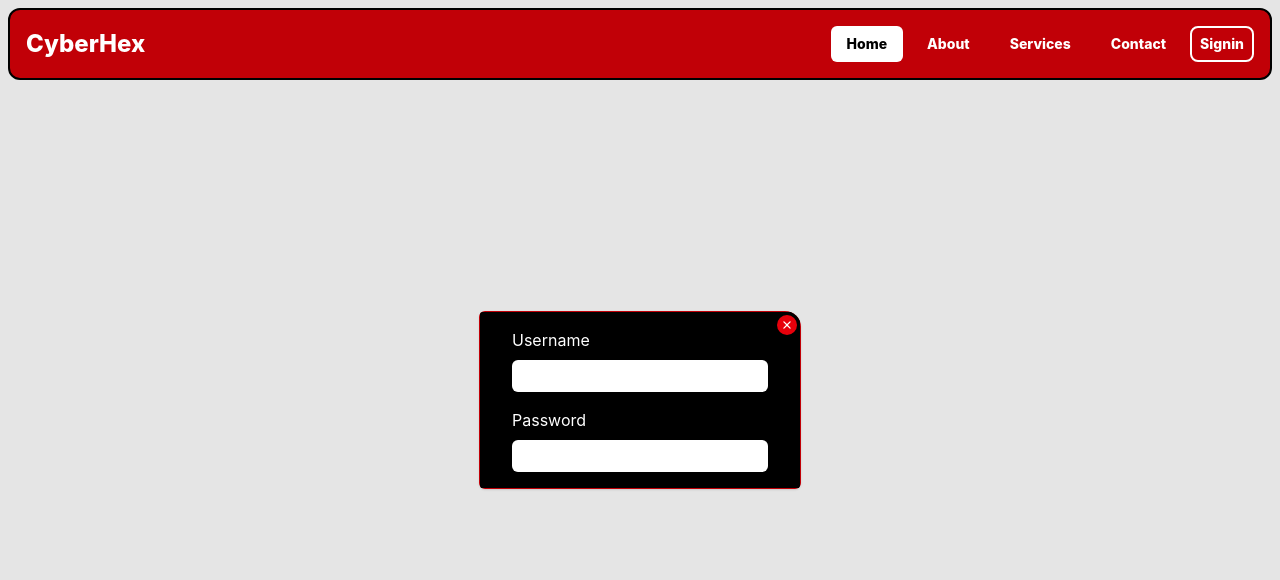
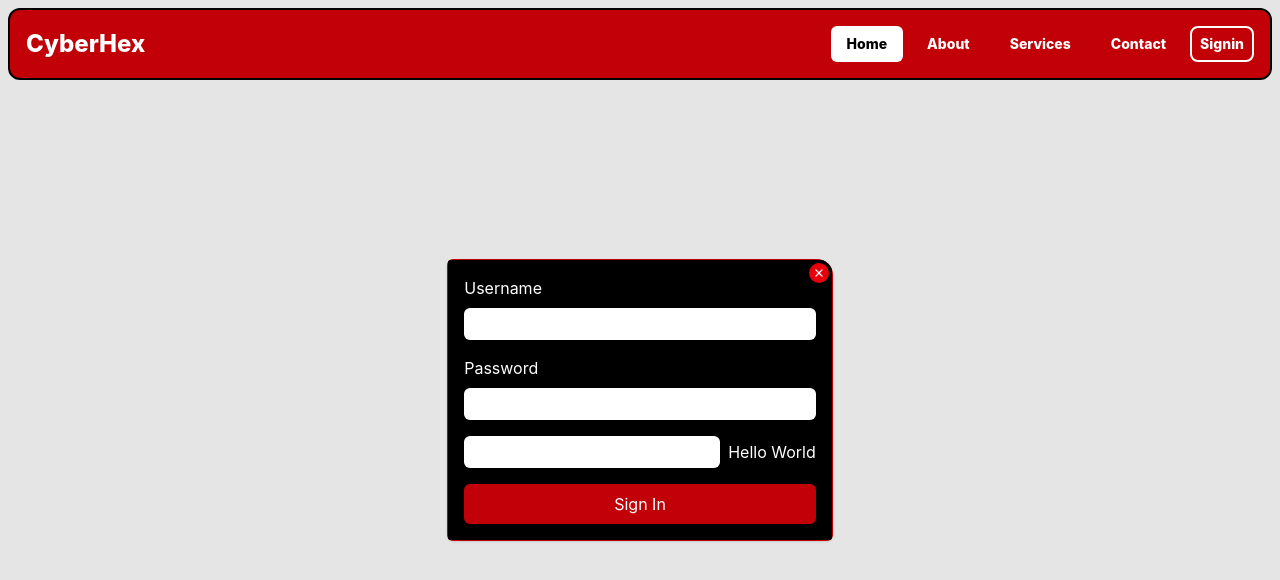
Before and after one commit to DulshanSiriwardhana/CyberHex, a React (Vite) app in the folder client/: page /contact in a window 1280 px wide. Both pictures are taken after a click on the button "Signin". Shown: the top 580 px of the page. Built offline with nearby package versions, Linux system fonts and the light colour scheme.

Commit message:
signin created

```diff
--- a/client/src/components/signin.tsx
+++ b/client/src/components/signin.tsx
@@ -4,6 +4,7 @@ const SignIn =()=>{
     const [username, setUsername] = useState('');
     const [password, setPassword] = useState('');
     const [otp, setOtp] = useState('');
+    const [randomString, setRandomString] = useState('Hello World');
 
     const handleSignIn = () => {
         console.log('Signing in with:', { username, password, otp });
@@ -12,14 +13,19 @@ const SignIn =()=>{
     return (
         <div className="w-full max-w-md h-fit flex items-center justify-center flex-col bg-black min-w-[320px] text-white">
             <div className="flex items-center justify-center flex-col gap-4 w-full p-4">
-                <div className="flex items-start justify-center flex-col gap-2">
+                <div className="flex items-start justify-center flex-col gap-2 w-full">
                     <div>Username</div>
                     <input value={username} onChange={(e) => setUsername(e.target.value)} className="w-full p-1 rounded-md text-black bg-white" />
                 </div>
-                <div className="flex items-start justify-center flex-col gap-2">
+                <div className="flex items-start justify-center flex-col gap-2 w-full">
                     <div>Password</div>
                     <input value={password} onChange={(e) => setPassword(e.target.value)} className="w-full p-1 rounded-md text-black bg-white" />
                 </div>
+                <div className="flex items-center justify-between gap-2 w-full">
+                    <input className="w-full p-1 rounded-md text-black bg-white"/>
+                    <div className="flex items-center justify-center text-center text-nowrap">{randomString}</div>
+                </div>
+                <button onClick={handleSignIn} className="w-full p-2 rounded-md bg-red-700 hover:bg-red-600 cursor-pointer">Sign In</button>
             </div>
         </div>
     )
```
